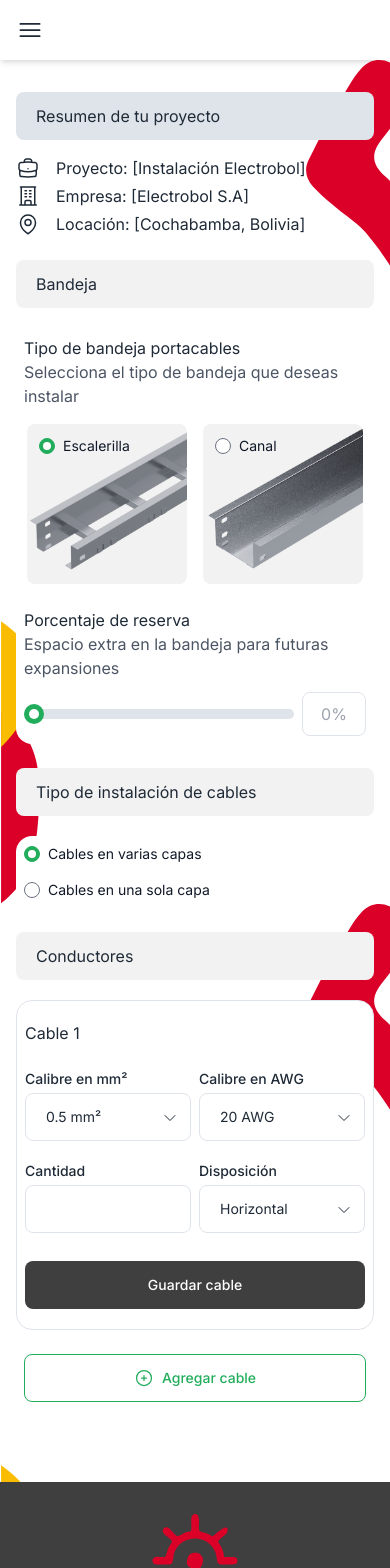
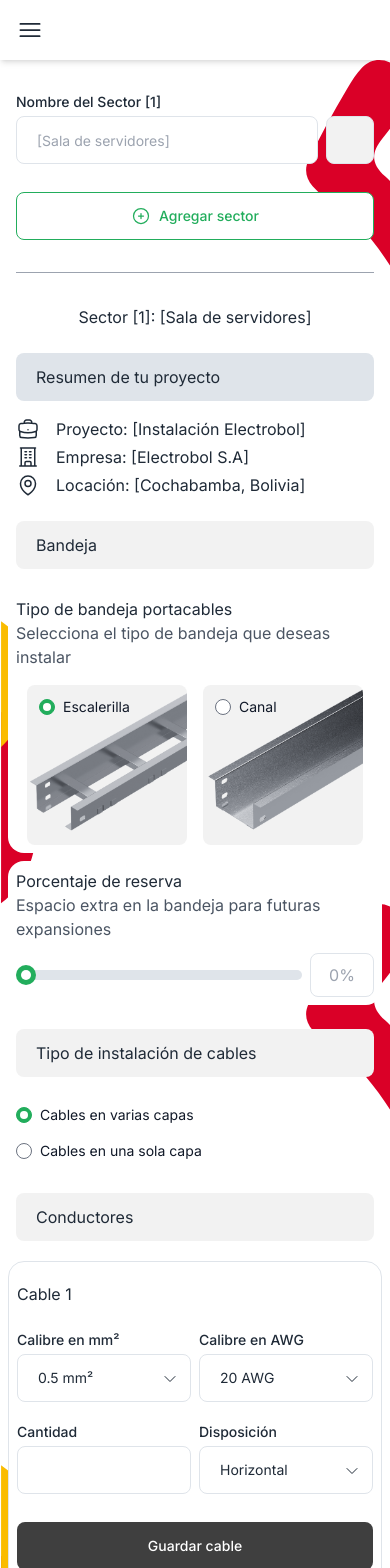
Before and after one commit to marcopdonoso/impromec-calculador, a Next.js app: page /dashboard/calculator/edit-project/1 in a window 390 px wide. Shown: the top 1568 px of the page. Built offline with nearby package versions, Linux system fonts and the light colour scheme.

Commit message:
calculador: agrega componente SectorsList mobile version

```diff
--- a/src/app/(app)/dashboard/calculator/components/Cables.tsx
+++ b/src/app/(app)/dashboard/calculator/components/Cables.tsx
@@ -4,8 +4,8 @@ import AddCableForm from './AddCableForm'
 
 export default function Cables() {
   return (
-    <div className="px-2">
-      <div className="mb-5 flex h-12 items-center rounded-lg bg-gray-background px-5 lg:mb-8">
+    <div>
+      <div className="mx-2 mb-5 flex h-12 items-center rounded-lg bg-gray-background px-5 lg:mb-8">
         <h4 className="body_small_medium lg:body_medium_medium">Conductores</h4>
       </div>
       <AddCableForm />
--- a/src/app/(app)/dashboard/calculator/components/InstallationLayerSelector.tsx
+++ b/src/app/(app)/dashboard/calculator/components/InstallationLayerSelector.tsx
@@ -10,8 +10,8 @@ export default function InstallationLayerSelector() {
     },
   ]
   return (
-    <div className="px-2">
-      <div className="mb-5 flex h-12 items-center rounded-lg bg-gray-background px-5 lg:mb-8">
+    <div>
+      <div className="mx-2 mb-5 flex h-12 items-center rounded-lg bg-gray-background px-5 lg:mb-8">
         <h4 className="body_small_medium lg:body_medium_medium">
           Tipo de instalación de cables
         </h4>
--- /dev/null
+++ b/src/app/(app)/dashboard/calculator/components/SectorsList.tsx
@@ -0,0 +1,34 @@
+import Button from '@/components/Button'
+import Input from '@/components/Input'
+import {
+  EllipsisVerticalIcon,
+  PlusCircleIcon,
+} from '@heroicons/react/24/outline'
+
+export default function SectorsList() {
+  return (
+    <div className="px-2">
+      <div className="mb-7 flex items-end gap-2">
+        <Input
+          label="Nombre del Sector [1]"
+          placeholder="[Sala de servidores]"
+          className="flex-1"
+        />
+        <div className="w-12">
+          <Button
+            variant="tertiary"
+            icon={<EllipsisVerticalIcon />}
+            iconWidth={8}
+          />
+        </div>
+      </div>
+      <Button variant="add" icon={<PlusCircleIcon />}>
+        Agregar sector
+      </Button>
+      <hr className="my-8 text-gray-placeholder" />
+      <h4 className="body_large_semibold text-center">
+        Sector [1]: [Sala de servidores]
+      </h4>
+    </div>
+  )
+}
--- a/src/app/(app)/dashboard/calculator/components/Tray.tsx
+++ b/src/app/(app)/dashboard/calculator/components/Tray.tsx
@@ -3,8 +3,8 @@ import TrayTypeSelector from './TrayTypeSelector'
 
 export default function Tray() {
   return (
-    <div className="px-2">
-      <div className="mb-5 flex h-12 items-center rounded-lg bg-gray-background px-5 lg:mb-8">
+    <div>
+      <div className="mx-2 mb-5 flex h-12 items-center rounded-lg bg-gray-background px-5 lg:mb-8">
         <h4 className="body_small_medium lg:body_medium_medium">Bandeja</h4>
       </div>
       <TrayTypeSelector className="mb-2 rounded-2xl bg-gray-white p-2 lg:mb-8" />
--- a/src/app/(app)/dashboard/calculator/edit-project/[slug]/page.tsx
+++ b/src/app/(app)/dashboard/calculator/edit-project/[slug]/page.tsx
@@ -1,9 +1,11 @@
 import ProjectOverview from '../../../components/ProjectOverview'
 import DataForCalculation from '../../components/DataForCalculation'
+import SectorsList from '../../components/SectorsList'
 
 export default function EditProjectPage() {
   return (
     <section className="flex min-h-screen w-full max-w-4xl flex-col gap-6 px-2 pb-20 pt-8 lg:gap-12">
+      <SectorsList />
       <ProjectOverview />
       <DataForCalculation />
     </section>
--- a/src/components/Button.tsx
+++ b/src/components/Button.tsx
@@ -15,6 +15,7 @@ interface ButtonProps extends ButtonHTMLAttributes<HTMLButtonElement> {
   variant?: ButtonVariant
   children?: React.ReactNode
   icon?: React.ReactNode
+  iconWidth?: number
   className?: string
 }
 
@@ -22,6 +23,7 @@ export default function Button({
   variant = 'primary',
   children,
   icon,
+  iconWidth,
   className,
   ...props
 }: ButtonProps) {
@@ -99,7 +101,16 @@ export default function Button({
           'justify-center': variant === 'icon_right' && !children,
         })}
       >
-        {icon && <div className="w-5 lg:w-6">{icon}</div>}
+        {icon && (
+          <div
+            className={clsx({
+              'w-5 lg:w-6': !iconWidth,
+              [`w-${iconWidth}`]: iconWidth,
+            })}
+          >
+            {icon}
+          </div>
+        )}
         {children}
       </div>
     </button>
```
